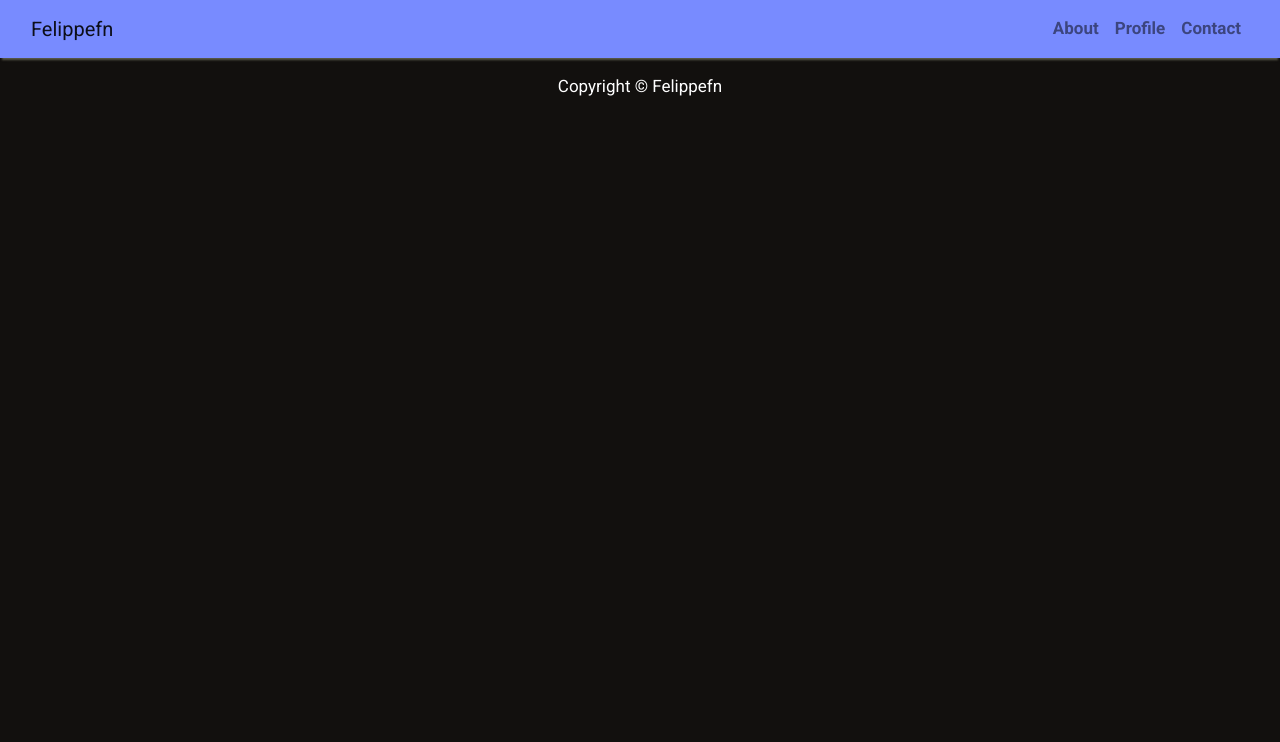
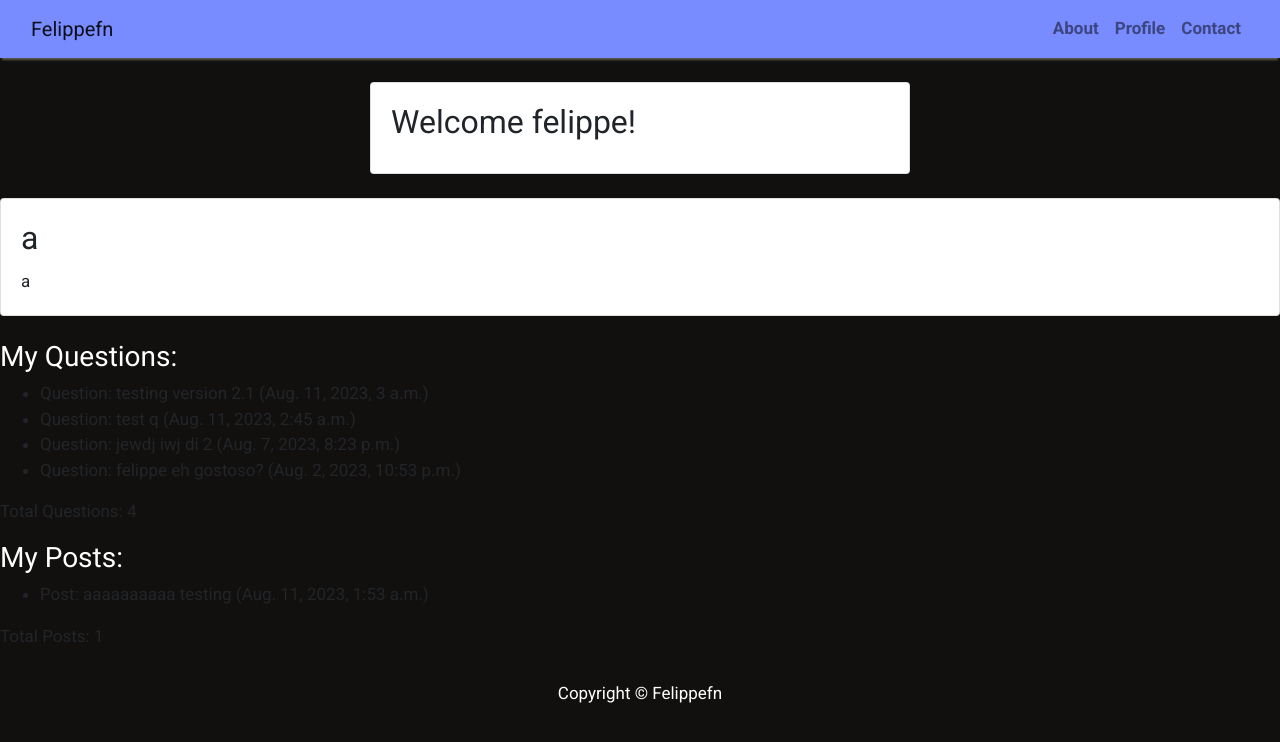
Before and after one commit to Felippefn/blog-QA-Django, a Django app: page /profile/ in a window 1280 px wide. Shown: the top 742 px of the page. Run offline with Django 4.2, Linux system fonts and the light colour scheme; a user stored in the database is signed in; data comes from the database, SQL or seed files in the repository; both versions use the stored data as it was after the commit; some libraries are stand-ins or nearby versions.

Commit message:
:rocket: added myprofile specs and working

```diff
--- a/mysite/mysite/blog/views.py
+++ b/mysite/mysite/blog/views.py
@@ -3,6 +3,10 @@
 from django.shortcuts import redirect, render
 from django.views import generic
 from .models import Post
+from qna.models import Question, Answer
+from django.db.models import Q
+from django.contrib.auth.decorators import login_required
+from django.utils.decorators import method_decorator
 
 class PostList(generic.ListView):
     queryset = Post.objects.filter(status=1).order_by('-created_on')
@@ -22,14 +26,50 @@ class PostDetail(generic.DetailView):
         context['username'] = self.request.user.username
         return context
 
+def my_profile(request):
+    # Retrieve the user's questions and posts
+    questions = Question.objects.filter(author=request.user)
+    posts = Post.objects.filter(author=request.user)
+
+    # Combine questions and posts in the content list
+    content = list(questions) + list(posts)
+    question_list = list(questions)
+    post_list = list(posts)
+    question_list_length = len(question_list)  # Use len() instead of lenght()
+    post_list_length = len(post_list)
+
+    context = {
+        'username': request.user.username,
+        'content': content,
+        'question_list': question_list,
+        'post_list': post_list,
+        'question_list_length': question_list_length,
+        'post_list_length': post_list_length
+    }
+    return render(request, 'my_profile.html', context)
+# @method_decorator(login_required, name='dispatch')
+# class MyProfile(generic.DetailView):
+#     template_name = 'my_profile.html'
+#     context_object_name = 'contentProfile'
+
+#     def get_object(self, queryset=None):
+#         return self.request.user
+
+#     def get_queryset(self):
+#         # Retrieve both questions and posts made by the user (self.request.user)
+#         # Use Q objects to filter on multiple fields (author in Question and user in Post)
+#         return (Question.objects.filter(author=self.request.user.username) |
+#                 Post.objects.filter(user=self.request.user))
+
+
+#     def get_context_data(self, **kwargs):
+#         context = super().get_context_data(**kwargs)
+#         context['username'] = self.request.user.username
+#         return context
+
 def about_me(request):
     return render(request, 'about.html')
 
-def my_profile(request):
-    if request.user.is_authenticated:
-        return render(request, 'my_profile.html', {'username': request.user.username})
-    else:
-        return redirect('login')
 
 
 def get_contact(request):
--- a/mysite/mysite/templates/my_profile.html
+++ b/mysite/mysite/templates/my_profile.html
@@ -1,4 +1,49 @@
-{% extends "base.html" %}
-{% block content %}
+{% extends "base.html" %} {% block content %}
 
+<div class="container">
+  <div class="row">
+    <div class="col-md-6 mx-auto">
+      <div class="card my-4">
+        <div class="card-body">
+          <h2 class="card-title">Welcome {{username}}!</h2>
+        </div>
+      </div>
+    </div>
+  </div>
+</div>
+<div class="card mb-4">
+  <div class="card-body">
+    <h2 class="card-title">a</h2>
+    <p class="card-text text-muted h6">
+    </p>
+    <p class="card-text">a</p>
+  </div>
+</div>
+<h3 class="text-white">My Questions:</h3>
+  {% if question_list %}
+    <ul>
+      {% for question in question_list %}
+        <li>
+          Question: {{ question.title }} ({{ question.created_on }})
+        </li>
+      {% endfor %}
+    </ul>
+    <p>Total Questions: {{ question_list_length }}</p>
+  {% else %}
+    <p>No questions found.</p>
+  {% endif %}
+
+  <h3 class="text-white">My Posts:</h3>
+  {% if post_list %}
+    <ul>
+      {% for post in post_list %}
+        <li>
+          Post: {{ post.content }} ({{ post.created_on }})
+        </li>
+      {% endfor %}
+    </ul>
+    <p>Total Posts: {{ post_list_length }}</p>
+  {% else %}
+    <p>No posts found.</p>
+  {% endif %}
 {% endblock %}
--- a/mysite/mysite/templates/post_detail.html
+++ b/mysite/mysite/templates/post_detail.html
@@ -9,7 +9,7 @@
         <p class="card-text ">{{ object.content | safe }}</p>
       </div>
     </div>
-    {% block sidebar %} {% include 'sidebar.html' %} {% endblock sidebar %}
+
   </div>
 </div>
 
```
Also changed, not shown: mysite/mysite/templates/indexblog.html (+14 -11 lines), mysite/mysite/db.sqlite3.
